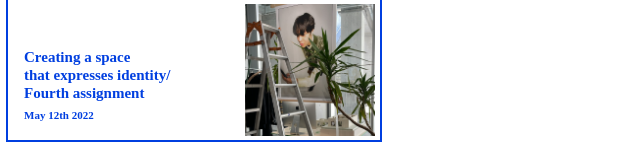
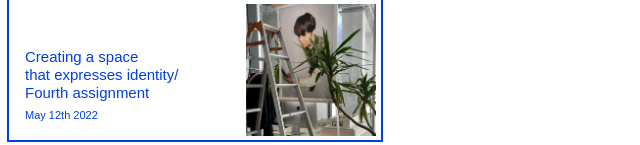
Before and after one commit to tolbou/JShrj, a plain HTML site: page topPage/index.html in a window 1280 px wide. Shown: the part 337-482 px from the top of the page, without its empty margins (0-640 px from the left). Drawn offline with Linux system fonts and the light colour scheme.

Commit message:
ｃｓｓ

```diff
--- a/topPage/topPage.css
+++ b/topPage/topPage.css
@@ -71,7 +71,7 @@ nav ul li a:hover {
     border-color: #003FE0;
     position: absolute;
     top: 5px;
-    left: 6px;
+    left: 7px;
 }
 
 .contents-image1 img {
@@ -85,7 +85,7 @@ nav ul li a:hover {
 
 .title {
     color: #003FE0;
-    font-family: varta;
+    font-family: 'Varta', sans-serif;
     font-size: 15px;
     width: 204px;
     height: 51px;
@@ -95,7 +95,7 @@ nav ul li a:hover {
 
 .date {
     color: #003FE0;
-    font-family: Varta;
+    font-family: 'Varta', sans-serif;
     font-size: 11px;
     width: 100px;
     height: 12px;
@@ -105,7 +105,7 @@ nav ul li a:hover {
     position: absolute;
     top: 48px;
     left: 16px;
-    font-weight: bold;
+    /* font-weight: bold; */
 }
 
 /* contents2 */
@@ -143,7 +143,7 @@ nav ul li a:hover {
 }
 
 .title2 {
-    font-weight: bold;
+    /* font-weight: bold; */
 }
 
 .title2-1 {
@@ -155,14 +155,13 @@ nav ul li a:hover {
     font-family: varta;
     font-size: 11px;
     line-height: 14px;
-
     color: #003FE0;
 }
 
 .title2-2 {
     width: 390px;
     height: 6px;
-    font-family: Varta;
+    font-family: 'Varta', sans-serif;
     position: absolute;
     top: 213px;
     left: 5px;
```
